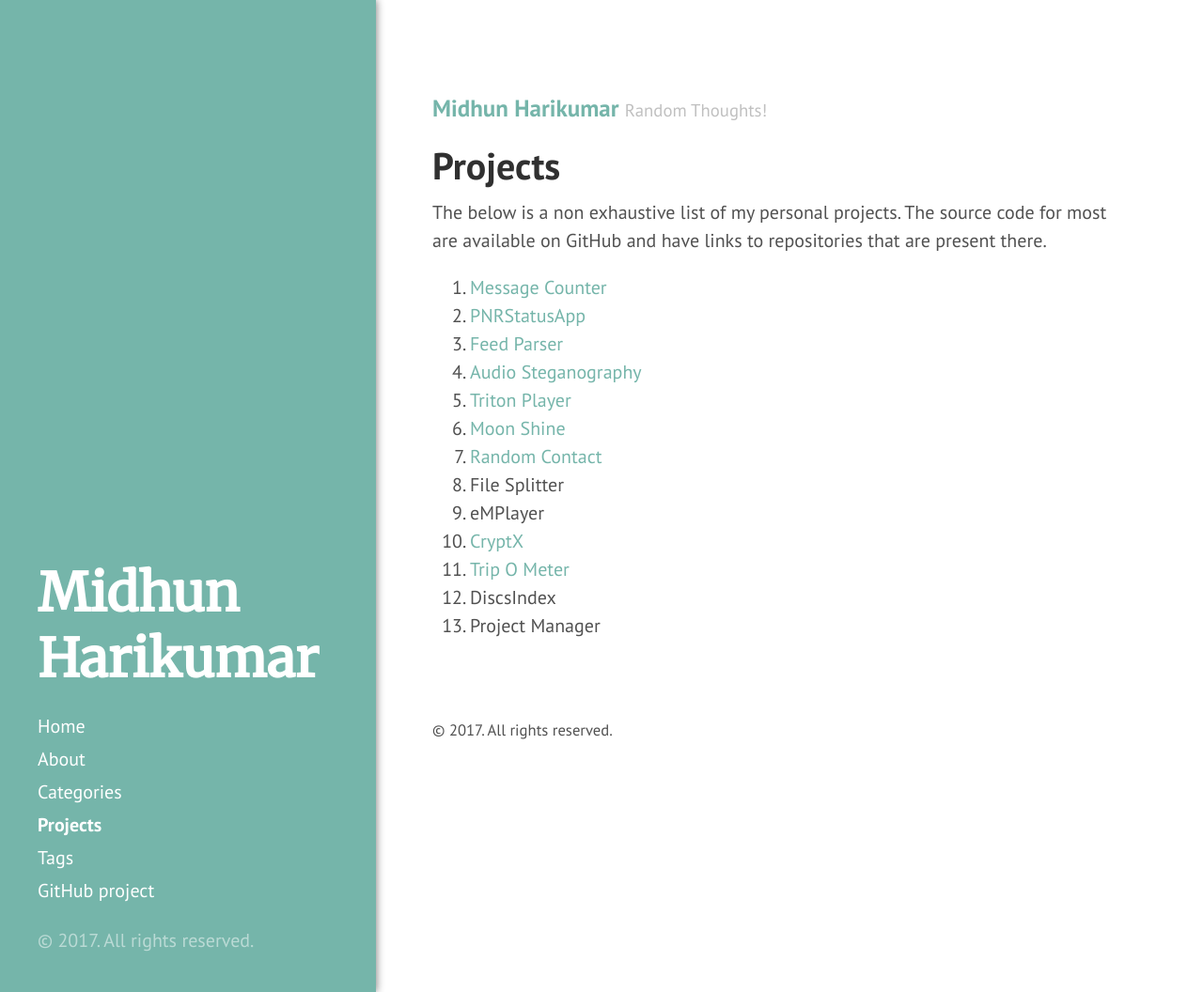
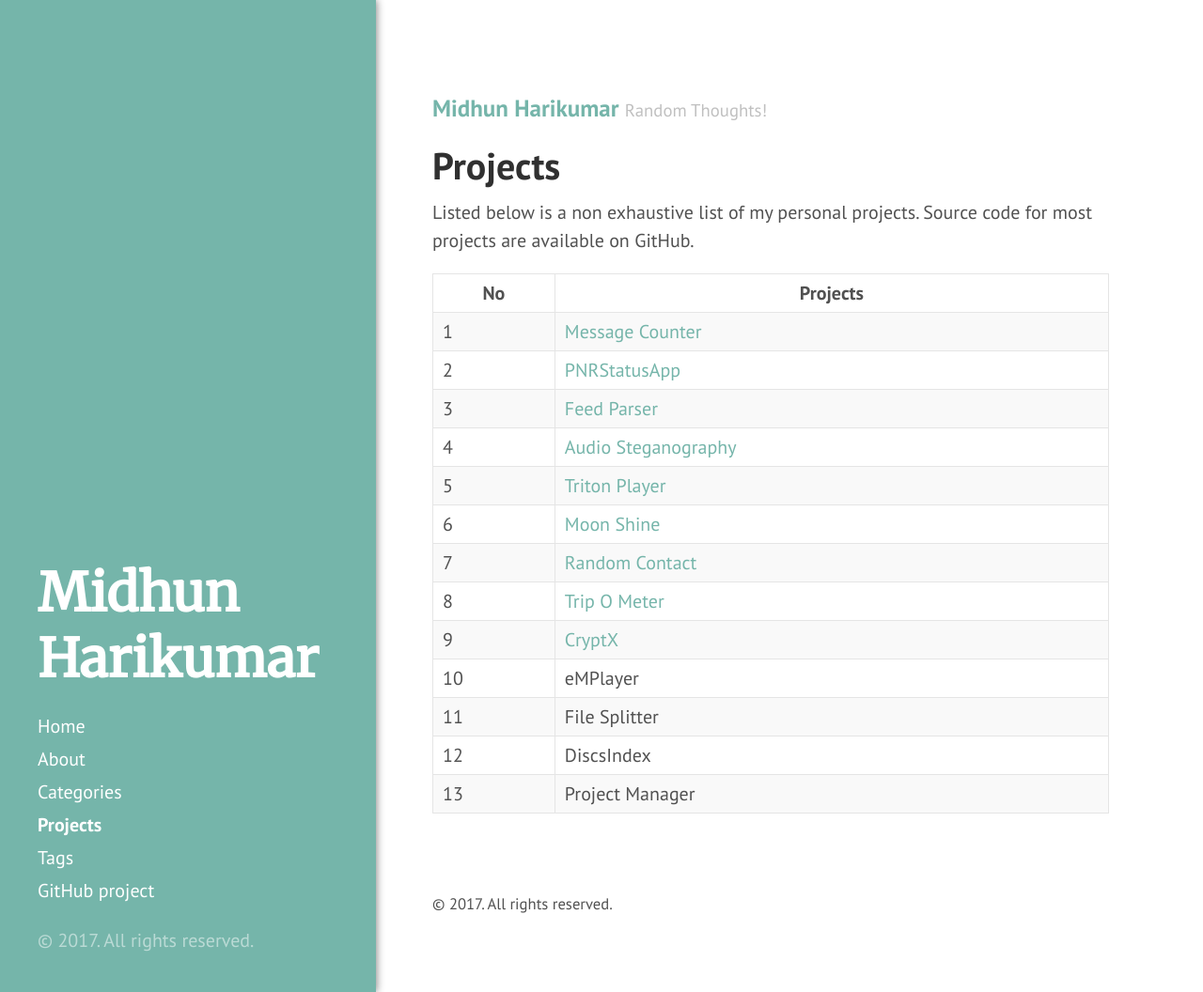
Before and after one commit to midhunhk/midhunhk.github.io, a Jekyll site: the page built from projects.md, in a window 1280 px wide and 1056 px high. Shown: the whole window at 94% size. Built offline with Jekyll 4.4.1, drawn with Linux system fonts in a browser that asks for light colours.

Commit message:
converted projects list to table

```diff
--- a/projects.md
+++ b/projects.md
@@ -2,18 +2,20 @@
 layout: page
 title: Projects
 ---
-The below is a non exhaustive list of my personal projects. The source code for most are available on GitHub and have links to repositories that are present there.
+Listed below is a non exhaustive list of my personal projects. Source code for most projects are available on GitHub.
 
-1. [Message Counter](https://github.com/midhunhk/message-counter)
-2. [PNRStatusApp](https://github.com/midhunhk/pnrstatusapp)
-3. [Feed Parser](https://github.com/midhunhk/feed-parser)
-4. [Audio Steganography](https://github.com/midhunhk/steganos)
-5. [Triton Player](https://github.com/midhunhk/triton-player)
-6. [Moon Shine](https://github.com/midhunhk/moon-shine)
-7. [Random Contact](https://github.com/midhunhk/random-contact)
-8. File Splitter
-9. eMPlayer
-10. [CryptX](https://github.com/midhunhk/cryptx-v5)
-11. [Trip O Meter](https://github.com/midhunhk/trip-o-meter)
-12. DiscsIndex
-13. Project Manager
+| No| Projects  |
+|--|---|
+| 1 | [Message Counter](https://github.com/midhunhk/message-counter)  |
+| 2 | [PNRStatusApp](https://github.com/midhunhk/pnrstatusapp)  |
+| 3 | [Feed Parser](https://github.com/midhunhk/feed-parser)  |
+| 4 | [Audio Steganography](https://github.com/midhunhk/steganos)  |
+| 5 | [Triton Player](https://github.com/midhunhk/triton-player)  |
+| 6 | [Moon Shine](https://github.com/midhunhk/moon-shine)  |
+| 7 | [Random Contact](https://github.com/midhunhk/random-contact)  |
+| 8 | [Trip O Meter](https://github.com/midhunhk/trip-o-meter)  |
+| 9 | [CryptX](https://github.com/midhunhk/cryptx-v5)  |
+| 10 | eMPlayer |
+| 11 | File Splitter  |
+| 12 | DiscsIndex  |
+| 13 | Project Manager  |
```
